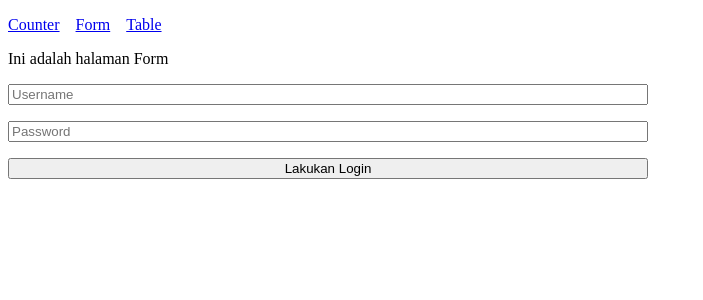
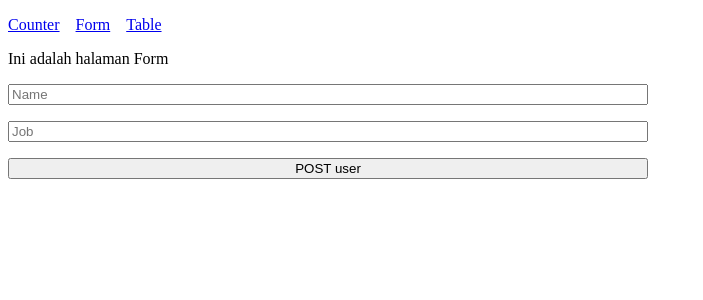
Before and after one commit to withered-flowers/education-react-redux-toolkit-typescript, a React (Vite) app in the folder sources/b-end/: page /form in a window 1280 px wide. Shown: the top 300 px of the page, without its empty margins (0-703 px from the left). Built offline with nearby package versions, Linux system fonts and the light colour scheme.

Commit message:
feat: finalize content for post todo

```diff
--- a/sources/b-end/src/app/store.ts
+++ b/sources/b-end/src/app/store.ts
@@ -18,6 +18,10 @@ import counterReducer from "../features/counterSlice";
 // TODO: RTK Query - Comot Semua Comments (1)
 // Import service yang sudah dibuat
 import { jsonPlaceholderAPI } from "../services/jsonplaceholder";
+
+// TODO: RTK Query - POST todo (6)
+// Import service yang sudah dibuat
+import { reqresinAPI } from "../services/reqresin";
 
 // Di sini kita akan membuat storenya
 // configureStore ini akan menerima sebuah Object
@@ -45,6 +49,10 @@ export const store = configureStore({
 
     // Semuanya OTOMATIS !
     [jsonPlaceholderAPI.reducerPath]: jsonPlaceholderAPI.reducer,
+
+    // TODO: RTK Query - POST todo (7)
+    // Masukkan reducer dari services yang sudah dibuat di sini
+    [reqresinAPI.reducerPath]: reqresinAPI.reducer,
   },
 
   // TODO: RTK Query - Comot semua Comments (3)
@@ -58,7 +66,11 @@ export const store = configureStore({
   // Middleware (dan Redux Thunk) nya sudah dibuatkan (dan diselipkan) !
   // Jadi kita tinggal sisipkan saja !
   middleware: (getDefaultMiddleware) =>
-    getDefaultMiddleware().concat(jsonPlaceholderAPI.middleware),
+    getDefaultMiddleware()
+      .concat(jsonPlaceholderAPI.middleware)
+      // TODO: RTK Query - POST todo (8)
+      // Concat middleware reqresin di sini
+      .concat(reqresinAPI.middleware),
 });
 
 // Untuk memudahkan kita dalam menggunakan TypeScriptnya nanti,
--- a/sources/b-end/src/pages/FormPage.tsx
+++ b/sources/b-end/src/pages/FormPage.tsx
@@ -1,44 +1,137 @@
-import { FormEvent, useState } from "react";
+// TODO: RTK Query - POST todo (3)
+// Comment SELURUH code yang sebelumnya ada di sini
+// import { FormEvent, useState } from "react";
 
-type FormState = {
-  isError: boolean;
-  isSuccess: boolean;
-};
+// type FormState = {
+//   isError: boolean;
+//   isSuccess: boolean;
+// };
+
+// const FormPage = () => {
+//   const [formState, setFormState] = useState<FormState>({
+//     isError: false,
+//     isSuccess: false,
+//   });
+
+//   const formOnSubmitHandler = (event: FormEvent<HTMLFormElement>) => {
+//     event.preventDefault();
+//     localStorage.clear();
+
+//     const target = event.target as typeof event.target & {
+//       username: { value: string };
+//       password: { value: string };
+//       reset: () => void;
+//     };
+
+//     const username = target.username.value;
+//     const password = target.password.value;
+
+//     if (username === "belajar" && password === "react-ts") {
+//       setFormState({
+//         isError: false,
+//         isSuccess: true,
+//       });
+
+//       localStorage.setItem("login", btoa(username + password));
+//     } else {
+//       setFormState({
+//         isSuccess: false,
+//         isError: true,
+//       });
+//     }
+
+//     target.reset();
+//   };
+
+//   return (
+//     <>
+//       <p>Ini adalah halaman Form</p>
+
+//       <form
+//         onSubmit={formOnSubmitHandler}
+//         style={{
+//           display: "flex",
+//           flexDirection: "column",
+//           gap: "1em",
+//           width: "50vw",
+//         }}
+//       >
+//         <input type="text" name="username" placeholder="Username" />
+//         <input type="password" name="password" placeholder="Password" />
+//         <button type="submit">Lakukan Login</button>
+//       </form>
+
+//       {formState.isSuccess && (
+//         <p style={{ color: "#008744" }}>
+//           Login Berhasil, silahkan cek Local Storage
+//         </p>
+//       )}
+
+//       {formState.isError && <p style={{ color: "#D62D20" }}>Login Gagal</p>}
+//     </>
+//   );
+// };
+
+// export default FormPage;
+
+// TODO: RTK Query - POST todo (4)
+// Membuat halaman Form yang baru
+import { ChangeEvent, FormEvent, useState } from "react";
+import { type UserRequest } from "../schemas/user";
+
+// TODO: RTK Query - POST todo (9)
+// Import Hooks yang digunakan untuk mutation
+import { useCreateUserMutation } from "../services/reqresin";
 
 const FormPage = () => {
-  const [formState, setFormState] = useState<FormState>({
-    isError: false,
-    isSuccess: false,
+  const [userRequest, setUserRequest] = useState<UserRequest>({
+    name: "",
+    job: "",
   });
+
+  // TODO: RTK Query - POST todo (10)
+  // Menggunakan hooks pada component
+
+  // Query dan Mutation return hooksnya CUKUP BERBEDA
+  // Query = returnya sebuah value dalam bentuk Object
+  // Mutation returnnya sebuah ARRAY (tuple):
+  //    [0]: Merupakan sebuah fungsi untuk menjalankan mutation (dispatcher)
+  //         tipe datanya adalah UseMutationTrigger
+
+  //    [1]: Merupakan Object yang isinya MIRIP dengan Query hooks
+  //         tipe datanya adalah UseMutationResult | SelectedUseMutationResult
+
+  // Ceritanya di sini karena Objectnya mirip dengan Query hooks
+  // Maka kita akan langsung destructuring untuk mengambil isError dan data yang dikembalikan
+  const [dispatcher, { isError, data }] = useCreateUserMutation();
 
   const formOnSubmitHandler = (event: FormEvent<HTMLFormElement>) => {
     event.preventDefault();
-    localStorage.clear();
 
-    const target = event.target as typeof event.target & {
-      username: { value: string };
-      password: { value: string };
-      reset: () => void;
-    };
+    console.log(userRequest);
 
-    const username = target.username.value;
-    const password = target.password.value;
+    // TODO: RTK Query - POST todo (11)
+    // Dispatch si mutasi di sini
+    // Karena menerima input (UserRequest)
 
-    if (username === "belajar" && password === "react-ts") {
-      setFormState({
-        isError: false,
-        isSuccess: true,
-      });
+    // Maka inputnya kita berikan lewat dispatchernya
+    dispatcher(userRequest);
+  };
 
-      localStorage.setItem("login", btoa(username + password));
-    } else {
-      setFormState({
-        isSuccess: false,
-        isError: true,
-      });
-    }
+  const inputNameOnChangeHandler = (event: ChangeEvent<HTMLInputElement>) => {
+    const name = event.currentTarget.value;
+    setUserRequest({
+      ...userRequest,
+      name,
+    });
+  };
 
-    target.reset();
+  const inputJobOnChangeHandler = (event: ChangeEvent<HTMLInputElement>) => {
+    const job = event.currentTarget.value;
+    setUserRequest({
+      ...userRequest,
+      job,
+    });
   };
 
   return (
@@ -54,18 +147,33 @@ const FormPage = () => {
           width: "50vw",
         }}
       >
-        <input type="text" name="username" placeholder="Username" />
-        <input type="password" name="password" placeholder="Password" />
-        <button type="submit">Lakukan Login</button>
+        <input
+          type="text"
+          name="name"
+          placeholder="Name"
+          onChange={inputNameOnChangeHandler}
+          value={userRequest.name}
+        />
+
+        <input
+          type="text"
+          name="job"
+          placeholder="Job"
+          onChange={inputJobOnChangeHandler}
+          value={userRequest.job}
+        />
+
+        <button type="submit">POST user</button>
       </form>
 
-      {formState.isSuccess && (
-        <p style={{ color: "#008744" }}>
-          Login Berhasil, silahkan cek Local Storage
-        </p>
+      {/* // TODO: RTK Query - POST todo (12) */}
+      {/* Conditional rendering result di sini */}
+      {!isError && data && (
+        <>
+          <p>Hasil kembalian dari API adalah:</p>
+          <p>{JSON.stringify(data)}</p>
+        </>
       )}
-
-      {formState.isError && <p style={{ color: "#D62D20" }}>Login Gagal</p>}
     </>
   );
 };
--- /dev/null
+++ b/sources/b-end/src/schemas/user.ts
@@ -0,0 +1,22 @@
+// TODO: RTK Query Post User - POST todo (1)
+// Karena pada JSON yang terlihat lebih banyak kembalian Response daripada Request
+// maka di sini kita menuliskan UserResponse terlebih dahulu
+export type UserResponse = {
+  name: string;
+  job: string;
+  // Di sini kita menggunakan string karena kembaliannya berupa string yah
+  id: string;
+  createdAt: string;
+};
+
+// TODO: RTK Query Post User - POST todo (2)
+// Karena Sebenarnya UserRequest ini sama persis dengan UserReponse
+// Hanya saja tanpa id dan createdAt
+// Kita bisa menggunakan Utils dari TypeScript dengan nama Omit
+
+// Dokumentasi:
+// - https://www.typescriptlang.org/docs/handbook/utility-types.html#omittype-keys
+export type UserRequest = Omit<UserResponse, "id" | "createdAt">;
+
+// Sehingga di di sini TypeScript akan membuatkan kepada kita UserRequest
+// berdasarkan UserResponse namun tanpa "id" dan "createdAt"
--- /dev/null
+++ b/sources/b-end/src/services/reqresin.ts
@@ -0,0 +1,69 @@
+// TODO: RTK Query - POST todo (5)
+// Karena sekarang kita menggunakan POST dari reqres.in
+// maka ada baiknya kita akan membuat sebuah service yang baru yah !
+import { createApi, fetchBaseQuery } from "@reduxjs/toolkit/query/react";
+import { type UserRequest, type UserResponse } from "../schemas/user";
+
+// Di sini kita akan mencoba untuk menuliskan API reqresin yang digunakan
+export const reqresinAPI = createApi({
+  reducerPath: "reqresinAPI",
+  baseQuery: fetchBaseQuery({
+    baseUrl: "https://reqres.in/api/",
+  }),
+  endpoints: (builder) => ({
+    // Karena di sini kita akan melakukan post terhadap user
+    // maka kita akan menyebut endpoint kita adalah "createUser"
+
+    // Karena di sini kita menggunakan POST
+    // maka kita akan menggunakan builder.mutation
+
+    // builder.mutation merupakan sebuah fungsi yang menerima
+    // Generic yang sama dengan builder.query
+    // - TipeDataOutput (ResultType)
+    // - TipeDataInput (QueryArg)
+
+    // builder.mutation<TipeDataOutput, TipeDataInput>
+
+    // Dan sama dengan builder.query, parameter yang dimasukkan adalah sebuah Object
+
+    // FYI:
+    // (Untuk pengguna TypeScript tingkat lanjut)
+    // Sebenarnya kita di sini bisa menggunakan TypeScript Utils dengan nama
+    // "Pick" dan "Partial" untuk memasukkan TipeDataInput
+    createUser: builder.mutation<UserResponse, UserRequest>({
+      // Property yang dibutuhkan pun, sama dengan builder.query, yaitu "query"
+
+      // Property query pun sama dengan builder.query punya property query
+
+      // Sebuah fungsi yang menerima input dan mengembalikan sebuah Object
+      query: (requestBody) => ({
+        // Perbedaannya ada di sini
+        // Pada builder.query, kita mungkin hanya menggunakan property yang bernama
+        // "url", saja.
+
+        // Namun pada mutation, selain "url", harus ada "method", dan "body" (bila diperlukan)
+        // Pada saat kita melakukan POST ke https://reqres.in/api/users dengan data JSON
+        // misalnya seperti ini:
+        // { "name": "blablabla", "job": "bliblibli" }
+
+        // Maka urlnya adalah "users", method adalah "POST", dan body adalah JSON requestnya
+        url: "users",
+        method: "POST",
+        body: requestBody,
+      }),
+
+      // FYI:
+      // Di sini juga sebenarnya kita bisa menggunakan property tambahan lainnya seperti
+      // - transformResponse
+      // - transformErrorResponse
+    }),
+  }),
+});
+
+// Di sini kita akan export Hooks yang didefine
+// ----
+// Nama Endpoints: createUser
+// Tipe builder: mutation
+// Nama Hooks yang digenerate => useCreateUserMutation
+// ----
+export const { useCreateUserMutation } = reqresinAPI;
```
Also changed, not shown: 1 other file (tests, documents, lock files or other folders).
